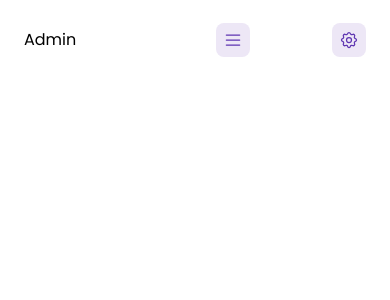
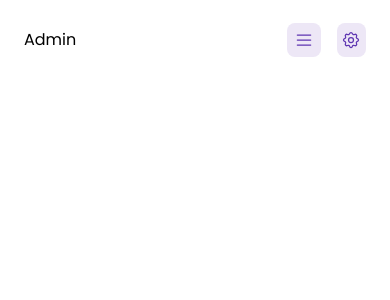
Before and after one commit to AliKarabulut/next-shop, a Next.js app: page /admin/dashboard/1 in a window 390 px wide. Shown: the top 300 px of the page. Built offline with nearby package versions, Linux system fonts and the light colour scheme.

Commit message:
Update admin header layout

```diff
--- a/src/components/admin/header/index.tsx
+++ b/src/components/admin/header/index.tsx
@@ -14,13 +14,13 @@ const Header: React.FC = () => {
   };
 
   return (
-    <header className="h-20 px-6 py-4 bg-white flex justify-between items-center">
-      <div className="flex items-center">
+    <header className="h-20 px-6 py-4 bg-white flex justify-between items-center gap-4">
+      <div className="flex items-center w-full sm:w-fit ">
         <h1 className="w-48">Admin</h1>
         <IconButton onClick={toggleExpanded} className="max-sm:hidden">
           <MenuIcon />
         </IconButton>
-        <IconButton onClick={()=> dispatch(narrowedAction.click())} className="block sm:hidden">
+        <IconButton onClick={()=> dispatch(narrowedAction.click())} className="block sm:hidden ml-auto">
           <MenuIcon />
         </IconButton>
       </div>
```
